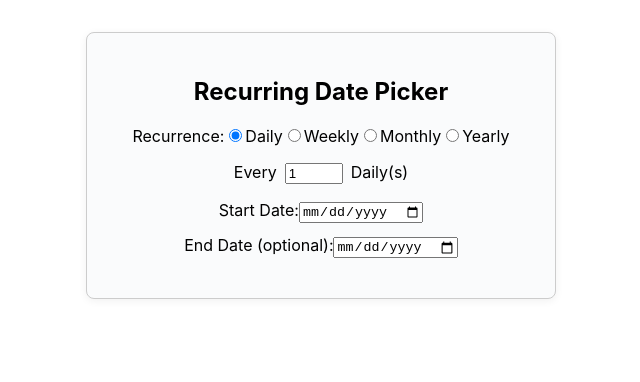
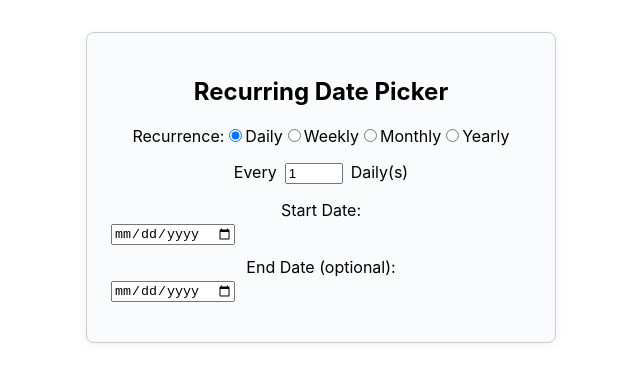
Before and after one commit to weber404/recurring-date-picker, a React (Create React App) app: page / in a window 1280 px wide. Shown: the top 382 px of the page, without its empty margins (319-959 px from the left). Built offline with nearby package versions, Linux system fonts and the light colour scheme.

Commit message:
Update DateRangePicker.js

```diff
--- a/src/components/DateRangePicker.js
+++ b/src/components/DateRangePicker.js
@@ -7,6 +7,7 @@ const DateRangePicker = ({ value, onChange }) => {
       <label style={{ display: 'block' }}>
         Start Date:
         <input
+          style={{ display: 'block', marginTop: '4px' }}
           type="date"
           value={value.start ? value.start.split('T')[0] : ''}
           onChange={e => onChange({ ...value, start: e.target.value })}
@@ -17,6 +18,7 @@ const DateRangePicker = ({ value, onChange }) => {
       <label style={{ display: 'block' }}>
         End Date (optional):
         <input
+          style={{ display: 'block', marginTop: '4px' }}
           type="date"
           value={value.end ? value.end.split('T')[0] : ''}
           onChange={e => onChange({ ...value, end: e.target.value })}
```
